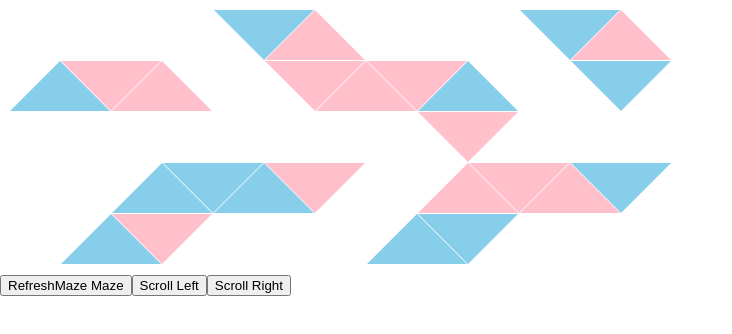
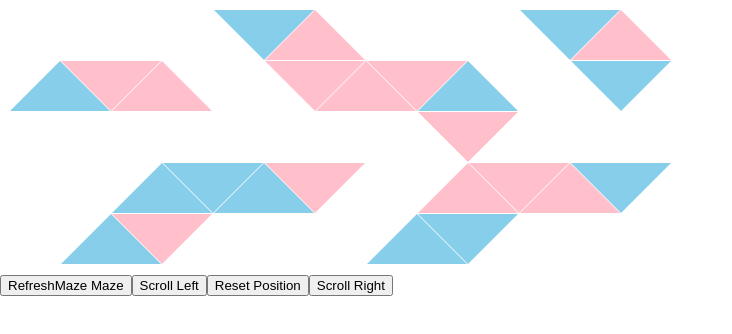
Before and after one commit to lix42/prisma-maze, a React (Create React App) app: page / in a window 1280 px wide. Shown: the top 334 px of the page, without its empty margins (0-732 px from the left). Built offline with nearby package versions, Linux system fonts and the light colour scheme.

Commit message:
add reset position button

```diff
--- a/src/components/Container/component.tsx
+++ b/src/components/Container/component.tsx
@@ -65,6 +65,13 @@ export const Container: React.FC<ContainerProps> = ({ grid, dispatch }) => {
       <div className={cx(controlBar)}>
         <button onClick={refreshMaze}>RefreshMaze Maze</button>
         <button onClick={scrollLeft}>Scroll Left</button>
+        <button
+          onClick={() => {
+            setOffsite(0);
+          }}
+        >
+          Reset Position
+        </button>
         <button onClick={scrollRight}>Scroll Right</button>
       </div>
     </>
```
